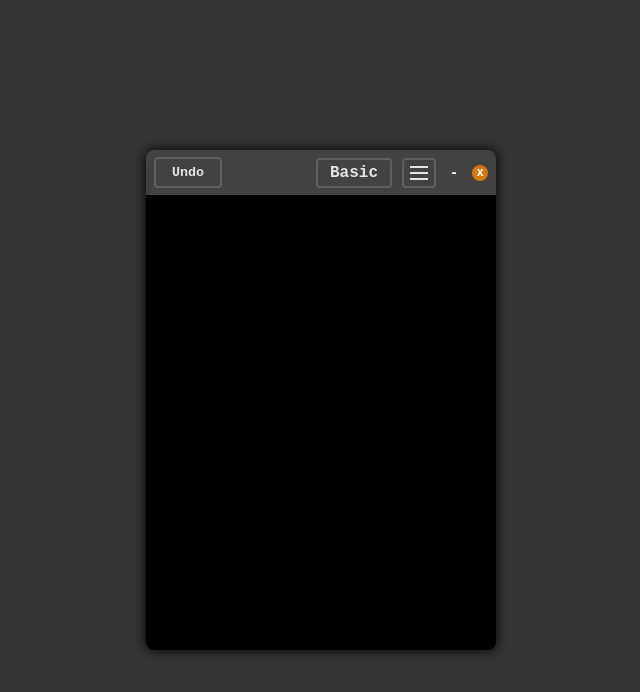
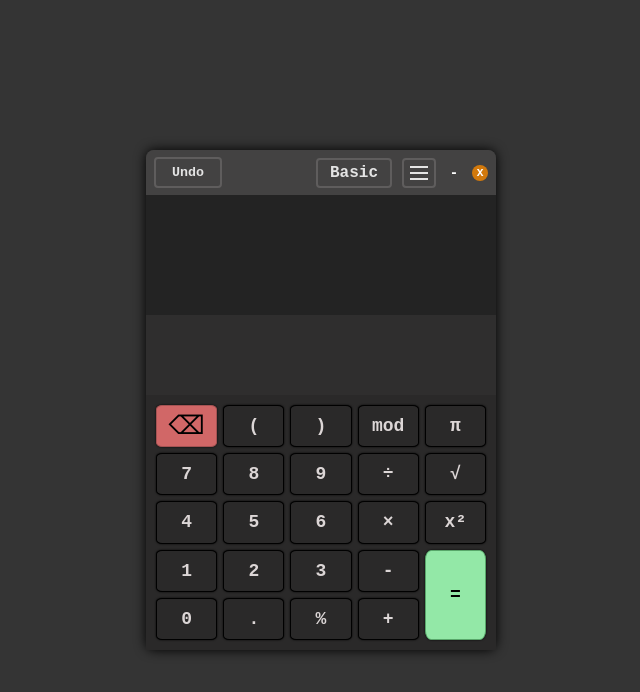
Before and after one commit to gowthamk17/pop-calc, a plain HTML site: page index.html in a window 1280 px wide. Shown: the whole page, without its empty margins (319-959 px from the left). Drawn offline with Linux system fonts and the light colour scheme.

Commit message:
basics ui and simple calculations commpleted

```diff
--- a/index.html
+++ b/index.html
@@ -8,8 +8,6 @@
     <link rel="stylesheet" href="./main.css">
 </head>
 <body>
-    <script src="./main.js"></script>
-
     <div class="cacl_container">
         <div class="calc_topbar">
             <button class="undo_btn">Undo</button>
@@ -24,6 +22,44 @@
                 <div class="calc_close">x</div>
             </div>
         </div>
+        <div class="calc_hist_container">
+
+        </div>
+        <div class="calc_display">
+
+        </div>
+        <div class="calc_btn_grid">
+            <button class="calc_btn calc_bs">&#9003;</button>
+            <button class="calc_btn">(</button>
+            <button class="calc_btn">)</button>
+            <button class="calc_btn">mod</button>
+            <button class="calc_btn">&pi;</button>
+
+            <button class="calc_btn">7</button>
+            <button class="calc_btn">8</button>
+            <button class="calc_btn">9</button>
+            <button class="calc_btn">&div;</button>
+            <button class="calc_btn">&Sqrt;</button>
+
+            <button class="calc_btn">4</button>
+            <button class="calc_btn">5</button>
+            <button class="calc_btn">6</button>
+            <button class="calc_btn">&times;</button>
+            <button class="calc_btn">x&sup2;</button>
+
+            <button class="calc_btn">1</button>
+            <button class="calc_btn">2</button>
+            <button class="calc_btn">3</button>
+            <button class="calc_btn">-</button>
+            <button class="calc_btn calc_eq">=</button>
+
+            <button class="calc_btn">0</button>
+            <button class="calc_btn">.</button>
+            <button class="calc_btn">%</button>
+            <button class="calc_btn">+</button>
+        </div>
     </div>
+
+    <script src="./main.js"></script>
 </body>
 </html>
--- a/main.css
+++ b/main.css
@@ -16,7 +16,6 @@ body {
 .cacl_container {
     height: 500px;
     width: 350px;
-    background: rgb(0, 0, 0);
     border-radius: 8px;
     box-shadow: 0px 0px 12px 0px;
 }
@@ -146,3 +145,66 @@ body {
 .calc_type:active {
     background: rgb(40, 39, 39);
 }
+
+.calc_hist_container {
+    height: 120px;
+    background: rgb(35, 35, 35);
+}
+
+.calc_display {
+    height: 80px;
+    background-color: rgb(47, 46, 46);
+}
+
+.calc_btn_grid {
+    height: 255px;
+    padding: 10px;
+    display: grid;
+    grid-template-columns: repeat(5, 1fr);
+    grid-template-rows: repeat(5, 1fr);
+    gap: 6px;
+    background-color: rgb(42, 41, 41);
+}
+
+.calc_btn {
+    background-color: inherit;
+    color: rgb(220, 214, 214);
+    border: 1px solid black;
+    border-radius: 10%;
+    font-size: 18px;
+    font-weight: 900;
+    box-shadow: 0px 0px 2px 0px black;
+}
+
+.calc_btn:active {
+    background: rgb(18, 17, 17);
+}
+
+.calc_bs {
+    font-size: 1.6em;
+    font-weight: 400;
+    border: 1px solid rgb(165, 83, 83);
+    background: rgb(209, 103, 103);
+    color: black;
+}
+
+.calc_bs:active {
+    background: rgb(165, 83, 83);
+}
+
+.calc_eq {
+    grid-row: span 2;
+    border: 1px solid rgb(88, 167, 106);
+    background: rgb(147, 232, 167);
+    color: black;
+}
+
+.calc_eq:active {
+    background: rgb(88, 167, 106);
+}
+
+.calc_display {
+    padding: 20px;
+    color: rgb(220, 214, 214);
+    font-size: 18px;
+}
--- /dev/null
+++ b/main.js
@@ -0,0 +1,18 @@
+const btnElements = Array.from(document.getElementsByClassName('calc_btn'))
+const calcDisplay = document.getElementsByClassName('calc_display')[0]
+
+btnElements.forEach(btn => {
+    btn.addEventListener('click', () => {
+        if (btn.textContent === '⌫') {
+            calcDisplay.textContent = ''
+            return
+        }
+        if (btn.textContent === '=') {
+            let result = eval(calcDisplay.textContent)
+            calcDisplay.textContent = result
+            return
+        }
+        // console.log(btn.textContent)
+        calcDisplay.textContent += btn.textContent
+    });
+});
```
